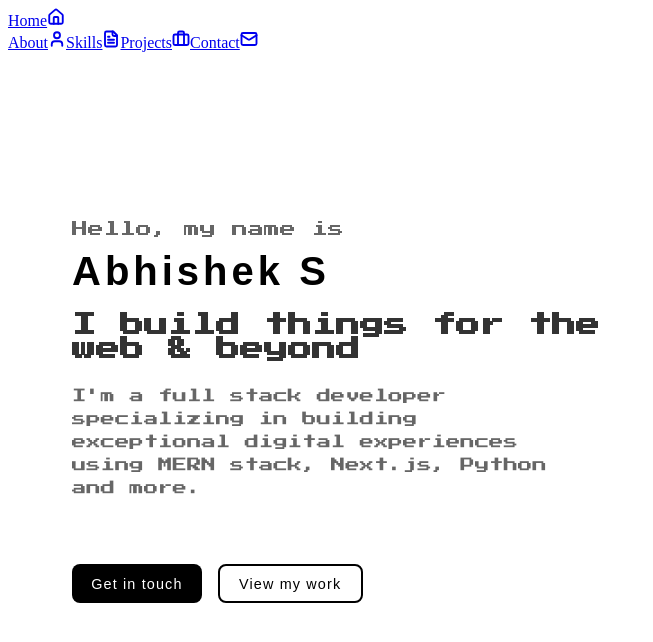
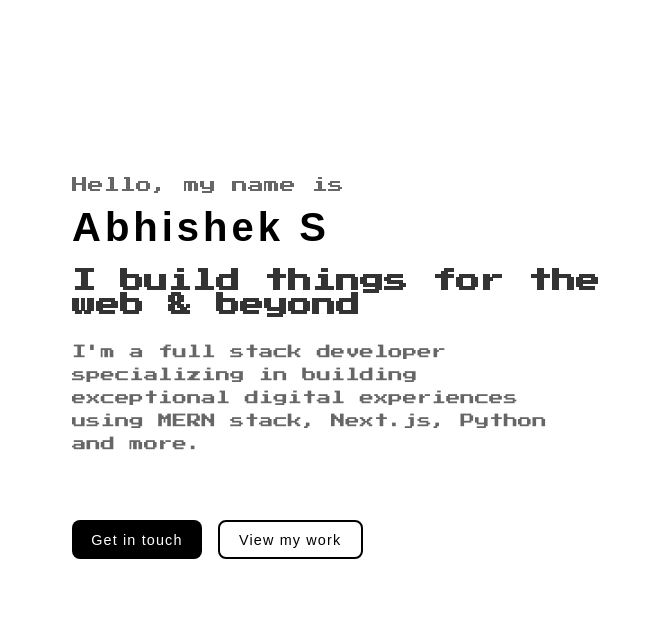
Before and after one commit to abhishekx001/abhishekportfolio, a Next.js app: page / in a window 1280 px wide. Shown: the top 642 px of the page, without its empty margins (0-653 px from the left). Built offline with nearby package versions, Linux system fonts and the light colour scheme; a web font is replaced by a local one.

Commit message:
no header

```diff
--- a/app/page.js
+++ b/app/page.js
@@ -1,10 +1,8 @@
 import Hero from "../components/Hero";
-import { NavBarDemo } from "../components/NavBarDemo.js";
 
 export default function Home() {
   return (
     <main className="min-h-screen bg-white">
-      <NavBarDemo />
       <Hero />
     </main>
   );
--- a/components/NavBarDemo.js
+++ /dev/null
@@ -1,16 +0,0 @@
-"use client";
-
-import { Home, User, Briefcase, FileText, Mail } from 'lucide-react';
-import { NavBar } from "@/components/ui/tubelight-navbar";
-
-export function NavBarDemo() {
-  const navItems = [
-    { name: 'Home', url: '#', icon: Home },
-    { name: 'About', url: '#', icon: User },
-    { name: 'Skills', url: '#', icon: FileText },
-    { name: 'Projects', url: '#', icon: Briefcase },
-    { name: 'Contact', url: '#', icon: Mail }
-  ];
-
-  return <NavBar items={navItems} />;
-}
--- a/components/ui/tubelight-navbar.jsx
+++ b/components/ui/tubelight-navbar.jsx
@@ -28,7 +28,7 @@
         className
       )}>
       <div
-        className="flex items-center gap-3 bg-white/10 border border-gray-300 backdrop-blur-lg py-1 px-1 rounded-full shadow-lg">
+        className="flex items-center gap-3 bg-background/5 border border-border backdrop-blur-lg py-1 px-1 rounded-full shadow-lg">
         {items.map((item) => {
           const Icon = item.icon
           const isActive = activeTab === item.name
@@ -40,8 +40,8 @@
               onClick={() => setActiveTab(item.name)}
               className={cn(
                 "relative cursor-pointer text-sm font-semibold px-6 py-2 rounded-full transition-colors",
-                "text-gray-600 hover:text-blue-600",
-                isActive && "bg-gray-100 text-blue-600"
+                "text-foreground/80 hover:text-primary",
+                isActive && "bg-muted text-primary"
               )}>
               <span className="hidden md:inline">{item.name}</span>
               <span className="md:hidden">
@@ -50,7 +50,7 @@
               {isActive && (
                 <motion.div
                   layoutId="lamp"
-                  className="absolute inset-0 w-full bg-blue-500/5 rounded-full -z-10"
+                  className="absolute inset-0 w-full bg-primary/5 rounded-full -z-10"
                   initial={false}
                   transition={{
                     type: "spring",
@@ -58,12 +58,12 @@
                     damping: 30,
                   }}>
                   <div
-                    className="absolute -top-2 left-1/2 -translate-x-1/2 w-8 h-1 bg-blue-500 rounded-t-full">
+                    className="absolute -top-2 left-1/2 -translate-x-1/2 w-8 h-1 bg-primary rounded-t-full">
                     <div
-                      className="absolute w-12 h-6 bg-blue-500/20 rounded-full blur-md -top-2 -left-2" />
-                    <div className="absolute w-8 h-6 bg-blue-500/20 rounded-full blur-md -top-1" />
+                      className="absolute w-12 h-6 bg-primary/20 rounded-full blur-md -top-2 -left-2" />
+                    <div className="absolute w-8 h-6 bg-primary/20 rounded-full blur-md -top-1" />
                     <div
-                      className="absolute w-4 h-4 bg-blue-500/20 rounded-full blur-sm top-0 left-2" />
+                      className="absolute w-4 h-4 bg-primary/20 rounded-full blur-sm top-0 left-2" />
                   </div>
                 </motion.div>
               )}
```
